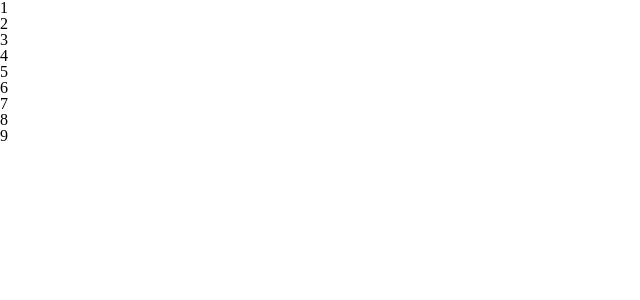
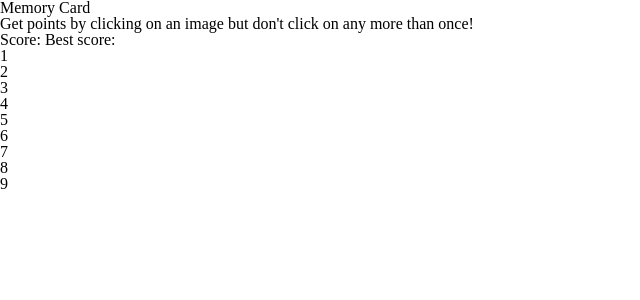
Before and after one commit to LucioFurnari/React-memory-card, a React (Vite) app: page / in a window 1280 px wide. Shown: the top 300 px of the page, without its empty margins (0-640 px from the left). Built offline with nearby package versions, Linux system fonts and the light colour scheme.

Commit message:
Add simple nav and score

```diff
--- a/src/components/Nav.jsx
+++ b/src/components/Nav.jsx
@@ -1,7 +1,13 @@
-export default function Nav() {
+export default function Nav(props) {
+  const { score, bestScore } = props;
   return (
     <nav>
-
+      <h1>Memory Card</h1>
+      <p>Get points by clicking on an image but don't click on any more than once!</p>
+      <div className="score-table">
+        <span>Score: {score}</span>
+        <span>Best score: {bestScore}</span>
+      </div>
     </nav>
   )
 }
```
